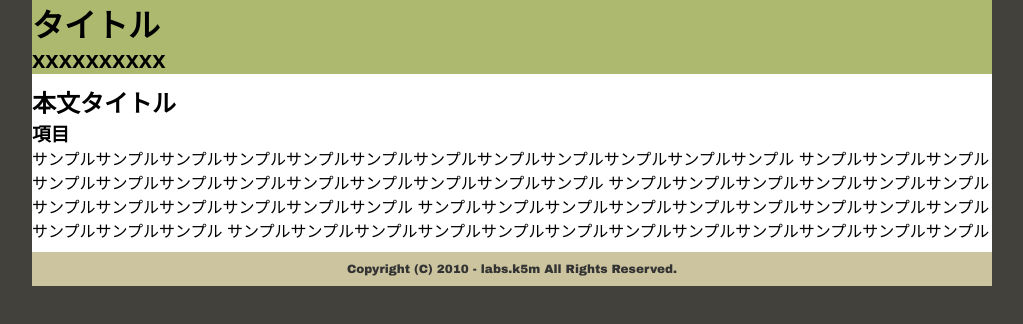
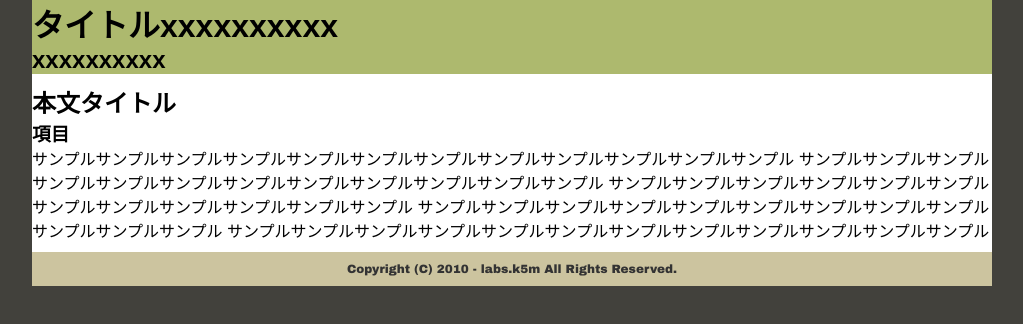
Before and after one commit to kamiyam/HTML5, a plain HTML site: page index.html in a window 1280 px wide. Shown: the whole page, without its empty margins (128-1151 px from the left). Drawn offline with Linux system fonts and the light colour scheme.

Commit message:
a Signed-off-by: kamiyam <labs.k5m@gmail.com>

```diff
--- a/index.html
+++ b/index.html
@@ -14,7 +14,7 @@
 <div id="container">
   <header>
   <hgroup>
-     <h1>タイトル</h1>
+     <h1>タイトルxxxxxxxxxx</h1>
      <h2>xxxxxxxxxx</h2>
      </hgroup>
 
```
